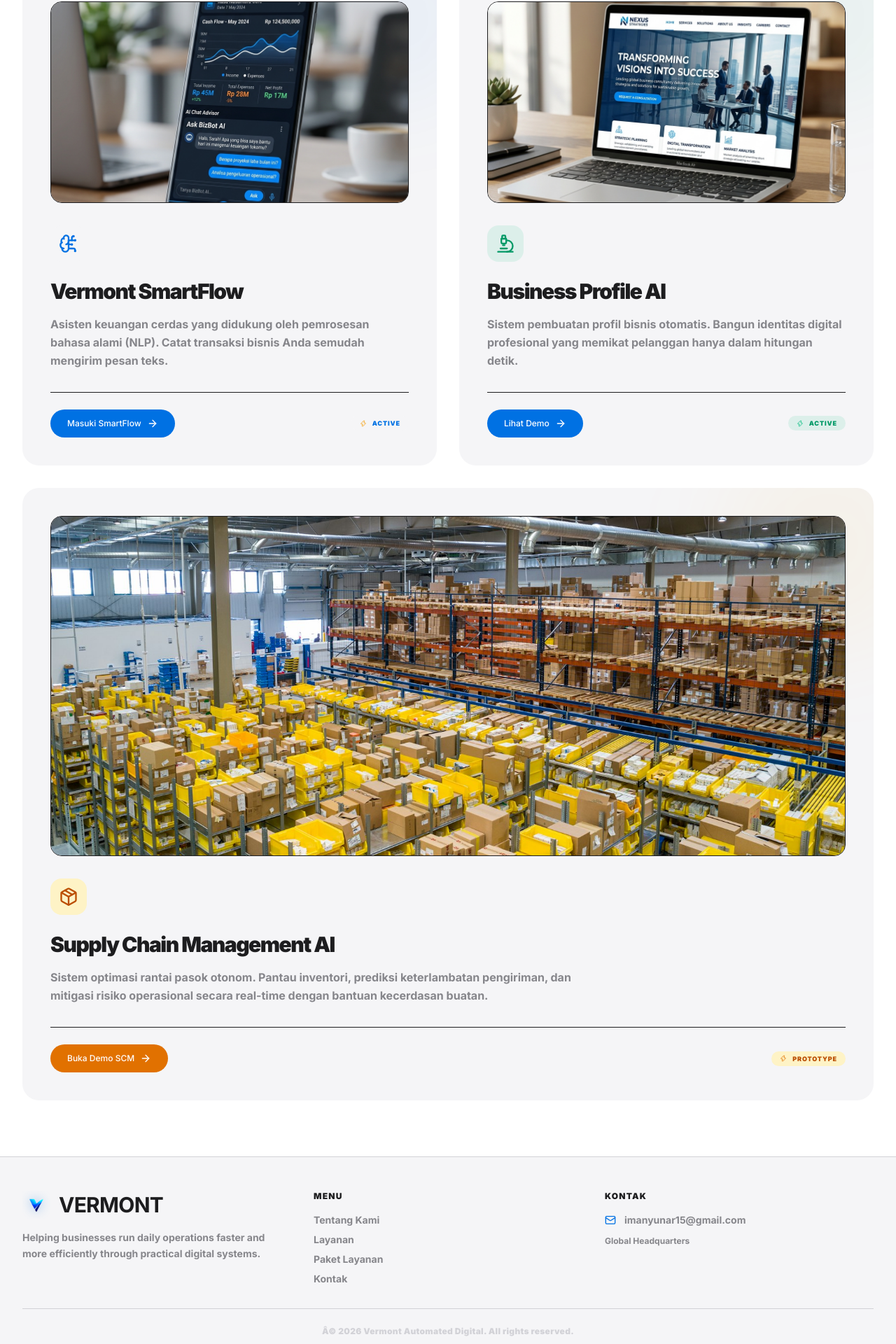
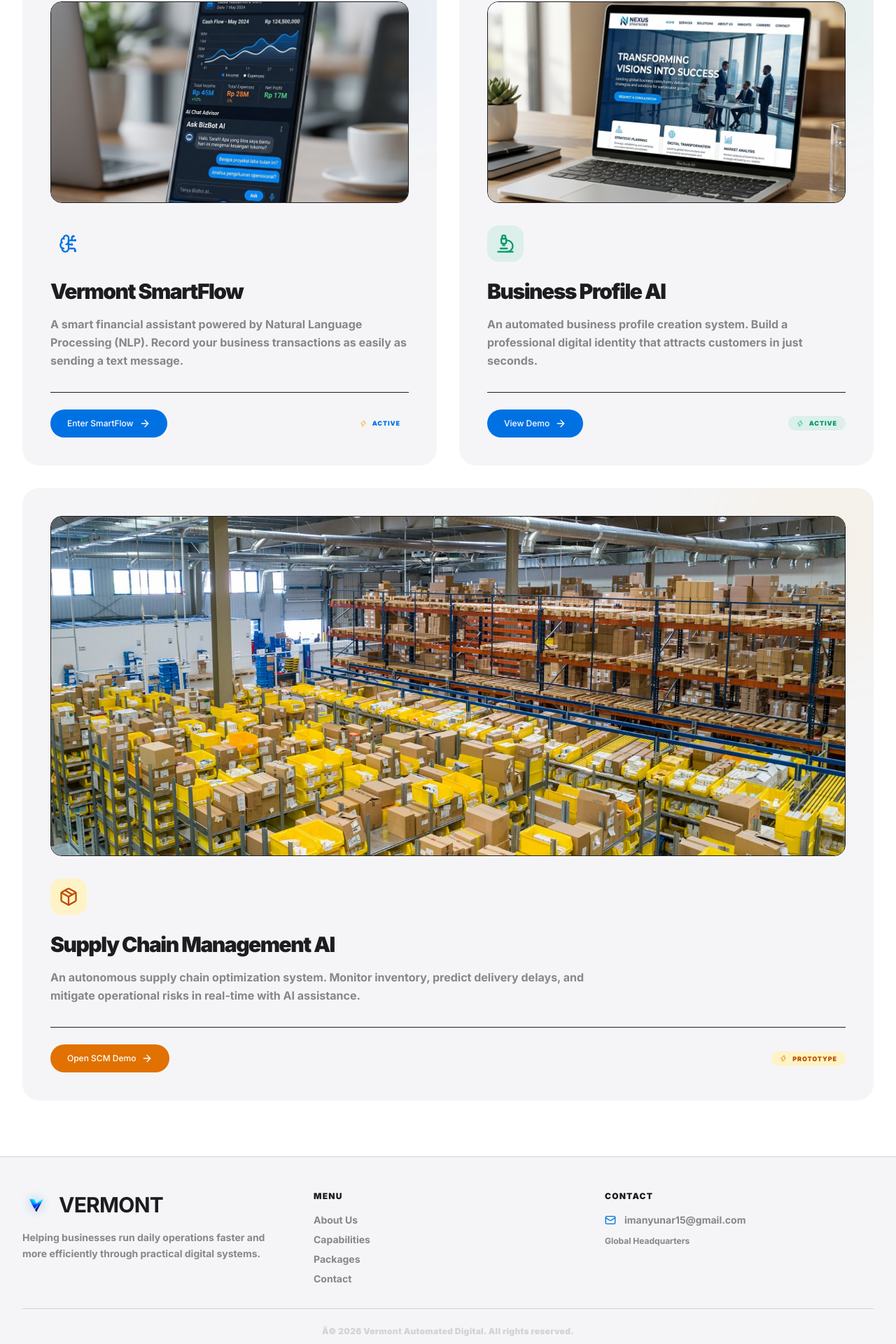
Before and after one commit to imanyunar/start, a React (Vite) app: page /laboratory in a window 1280 px wide. Shown: the part 495-2415 px from the top of the page at 70% size. Built offline with nearby package versions, Linux system fonts and the light colour scheme.

Commit message:
fix: translate all hardcoded Indonesian text (footer, about, lab pages)

```diff
--- a/src/components/Footer.tsx
+++ b/src/components/Footer.tsx
@@ -18,15 +18,15 @@ const Footer = () => {
           <div>
             <h4 className="mb-4 text-xs font-black uppercase tracking-widest text-[var(--app-text)]">Menu</h4>
             <div className="space-y-2 text-sm font-bold">
-              <Link to="/about" className="block text-[var(--app-muted)] hover:text-blue-primary">Tentang Kami</Link>
-              <Link to="/services" className="block text-[var(--app-muted)] hover:text-blue-primary">Layanan</Link>
-              <Link to="/packages" className="block text-[var(--app-muted)] hover:text-blue-primary">Paket Layanan</Link>
-              <Link to="/contact" className="block text-[var(--app-muted)] hover:text-blue-primary">Kontak</Link>
+              <Link to="/about" className="block text-[var(--app-muted)] hover:text-blue-primary">{t('nav.about')}</Link>
+              <Link to="/services" className="block text-[var(--app-muted)] hover:text-blue-primary">{t('nav.capabilities')}</Link>
+              <Link to="/packages" className="block text-[var(--app-muted)] hover:text-blue-primary">{t('nav.packages')}</Link>
+              <Link to="/contact" className="block text-[var(--app-muted)] hover:text-blue-primary">{t('nav.contact')}</Link>
             </div>
           </div>
 
           <div>
-            <h4 className="mb-4 text-xs font-black uppercase tracking-widest text-[var(--app-text)]">Kontak</h4>
+            <h4 className="mb-4 text-xs font-black uppercase tracking-widest text-[var(--app-text)]">{t('footer.contact_heading')}</h4>
             <div className="flex items-center gap-3 text-sm font-bold text-[var(--app-muted)]">
               <Mail size={16} className="text-blue-primary" />
               <span>imanyunar15@gmail.com</span>
--- a/src/locales/en.json
+++ b/src/locales/en.json
@@ -65,10 +65,7 @@
       "title": "Our Mission",
       "desc": "To provide affordable and easy-to-use business tools so teams can grow without operational headaches."
     },
-    "vision": {
-      "title": "Our Vision",
-      "desc": "A future where technology isn't a burden, but a smart partner that helps us all progressâ€”easy, automatic, and always reliable."
-    }
+    "vision": { "title": "Our Vision", "desc": "A future where technology is not a burden, but a smart partner that helps us all progress." }, "founder_heading": "The Person Behind This"
   },
   "services": {
     "badge": "Our Services",
--- a/src/locales/id.json
+++ b/src/locales/id.json
@@ -65,10 +65,7 @@
       "title": "Misi Kami",
       "desc": "Membantu pelaku usaha menjalankan bisnis dengan cara yang lebih mudah, cepat, dan teratur."
     },
-    "vision": {
-      "title": "Visi Kami",
-      "desc": "Menjadi partner pertumbuhan bisnis yang praktis, mudah dipahami, dan bermanfaat untuk kegiatan sehari-hari."
-    }
+    "vision": { "title": "Visi Kami", "desc": "Menjadi partner pertumbuhan bisnis yang praktis, mudah dipahami, dan bermanfaat untuk kegiatan sehari-hari." }, "founder_heading": "Orang di Balik Ini"
   },
   "services": {
     "badge": "Kemampuan Kami",
--- a/src/pages/AboutPage.tsx
+++ b/src/pages/AboutPage.tsx
@@ -40,7 +40,7 @@ const AboutPage = () => {
           </div>
 
           <div className="mt-8 rounded-2xl border border-[var(--app-border)] bg-[var(--app-surface)] p-6 md:p-8">
-            <h2 className="mb-5 text-xl font-black text-[var(--app-text)]">Siapa yang di belakang ini</h2>
+            <h2 className="mb-5 text-xl font-black text-[var(--app-text)]">{t('about.founder_heading')}</h2>
             <div className="grid gap-5 md:grid-cols-[180px_1fr] md:items-center">
               <img src={founderPhoto} alt="Founder Iman Yunar Noviadhi" className="h-44 w-44 rounded-2xl object-cover" />
               <div>
--- a/src/pages/LabPage.tsx
+++ b/src/pages/LabPage.tsx
@@ -6,7 +6,8 @@ const businessMockup = '/business_profile_laptop_mockup.png';
 const smartflowMockup = '/smartflow_mobile_mockup.png';
 
 const LabPage = () => {
-  const { t } = useTranslation();
+  const { t, i18n } = useTranslation();
+  const isEn = i18n.language === 'en';
 
   return (
     <div className="pt-24 min-h-screen bg-app-bg">
@@ -24,8 +25,9 @@ const LabPage = () => {
               Vermont <span className="text-gradient">Neural Lab</span>
             </h1>
             <p className="text-app-muted text-lg font-bold max-w-2xl mx-auto leading-relaxed">
-              Tempat kami menguji coba teknologi AI masa depan sebelum dirilis ke publik.
-              Jelajahi berbagai prototipe dan sistem otonom kami di sini.
+              {isEn
+                ? 'Where we test future AI technologies before they go public. Explore our various prototypes and autonomous systems.'
+                : 'Tempat kami menguji coba teknologi AI masa depan sebelum dirilis ke publik. Jelajahi berbagai prototipe dan sistem otonom kami di sini.'}
             </p>
           </motion.div>
 
@@ -58,13 +60,14 @@ const LabPage = () => {
 
               <h2 className="text-3xl font-black text-app-text mb-4 tracking-tighter">Vermont SmartFlow</h2>
               <p className="text-app-muted font-bold mb-8 leading-relaxed">
-                Asisten keuangan cerdas yang didukung oleh pemrosesan bahasa alami (NLP).
-                Catat transaksi bisnis Anda semudah mengirim pesan teks.
+                {isEn
+                  ? 'A smart financial assistant powered by Natural Language Processing (NLP). Record your business transactions as easily as sending a text message.'
+                  : 'Asisten keuangan cerdas yang didukung oleh pemrosesan bahasa alami (NLP). Catat transaksi bisnis Anda semudah mengirim pesan teks.'}
               </p>
 
               <div className="mt-auto pt-6 flex items-center justify-between border-t border-app-border">
                 <Link to="/smartflow" className="btn-primary group/btn py-3 px-6 text-xs">
-                  Masuki SmartFlow <ArrowRight size={16} className="group-hover/btn:translate-x-1 transition-transform" />
+                  {isEn ? 'Enter SmartFlow' : 'Masuki SmartFlow'} <ArrowRight size={16} className="group-hover/btn:translate-x-1 transition-transform" />
                 </Link>
                 <div className="flex items-center gap-2 px-3 py-1 rounded-full bg-blue-light text-[9px] font-black text-blue-primary uppercase tracking-widest">
                   <Zap size={10} className="text-amber-primary" /> Active
@@ -100,13 +103,14 @@ const LabPage = () => {
 
               <h2 className="text-3xl font-black text-app-text mb-4 tracking-tighter">Business Profile AI</h2>
               <p className="text-app-muted font-bold mb-8 leading-relaxed">
-                Sistem pembuatan profil bisnis otomatis. Bangun identitas digital profesional
-                yang memikat pelanggan hanya dalam hitungan detik.
+                {isEn
+                  ? 'An automated business profile creation system. Build a professional digital identity that attracts customers in just seconds.'
+                  : 'Sistem pembuatan profil bisnis otomatis. Bangun identitas digital profesional yang memikat pelanggan hanya dalam hitungan detik.'}
               </p>
 
               <div className="mt-auto pt-6 flex items-center justify-between border-t border-app-border">
                 <Link to="/business-profile" className="btn-primary group/btn py-3 px-6 text-xs">
-                  Lihat Demo <ArrowRight size={16} className="group-hover/btn:translate-x-1 transition-transform" />
+                  {isEn ? 'View Demo' : 'Lihat Demo'} <ArrowRight size={16} className="group-hover/btn:translate-x-1 transition-transform" />
                 </Link>
                 <div className="flex items-center gap-2 px-3 py-1 rounded-full bg-emerald-500/10 text-[9px] font-black text-emerald-600 uppercase tracking-widest">
                   <Zap size={10} className="text-emerald-500" /> Active
@@ -141,13 +145,14 @@ const LabPage = () => {
 
               <h2 className="text-3xl font-black text-app-text mb-4 tracking-tighter">Supply Chain Management AI</h2>
               <p className="text-app-muted font-bold mb-8 leading-relaxed max-w-3xl">
-                Sistem optimasi rantai pasok otonom. Pantau inventori, prediksi keterlambatan pengiriman,
-                dan mitigasi risiko operasional secara real-time dengan bantuan kecerdasan buatan.
+                {isEn
+                  ? 'An autonomous supply chain optimization system. Monitor inventory, predict delivery delays, and mitigate operational risks in real-time with AI assistance.'
+                  : 'Sistem optimasi rantai pasok otonom. Pantau inventori, prediksi keterlambatan pengiriman, dan mitigasi risiko operasional secara real-time dengan bantuan kecerdasan buatan.'}
               </p>
 
               <div className="mt-auto pt-6 flex items-center justify-between border-t border-app-border">
                 <Link to="/supply-chain-demo" className="btn-primary group/btn py-3 px-6 text-xs bg-amber-600 border-amber-600 hover:bg-amber-700">
-                  Buka Demo SCM <ArrowRight size={16} className="group-hover/btn:translate-x-1 transition-transform" />
+                  {isEn ? 'Open SCM Demo' : 'Buka Demo SCM'} <ArrowRight size={16} className="group-hover/btn:translate-x-1 transition-transform" />
                 </Link>
                 <div className="flex items-center gap-2 px-3 py-1 rounded-full bg-amber-100 text-[9px] font-black text-amber-700 uppercase tracking-widest">
                   <Zap size={10} className="text-amber-600" /> Prototype
```
